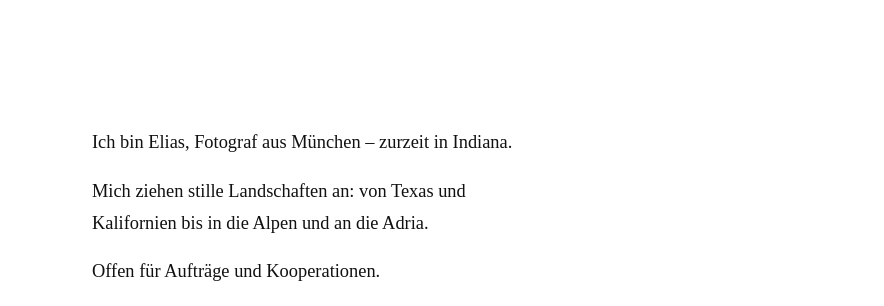
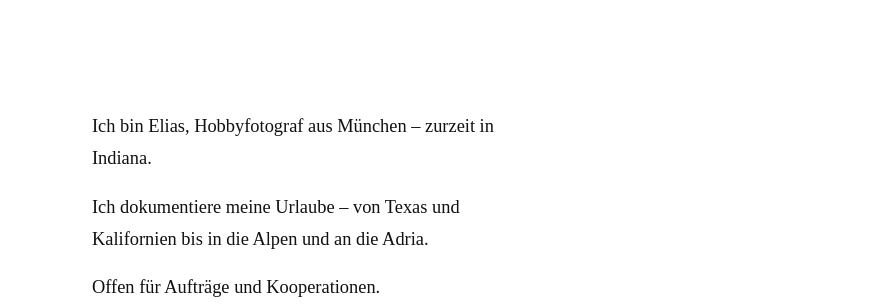
Before and after one commit to EliasDuerrwanger/Eliasduerrwanger.github.io, a plain HTML site: page about.html in a window 1280 px wide. Shown: the part 134-440 px from the top of the page, 396-1280 px from the left. Drawn offline with Linux system fonts and the light colour scheme.

Commit message:
Update about.html

```diff
--- a/about.html
+++ b/about.html
@@ -37,8 +37,8 @@
   <main class="about">
     <img class="about-portrait" src="images/portrait.jpg" alt="Portrait of Elias Dürrwanger">
     <div class="about-text">
-      <p>Ich bin Elias, Fotograf aus München – zurzeit in Indiana.</p>
-      <p>Mich ziehen stille Landschaften an: von Texas und Kalifornien bis in die Alpen und an die Adria.</p>
+      <p>Ich bin Elias, Hobbyfotograf aus München – zurzeit in Indiana.</p>
+      <p>Ich dokumentiere meine Urlaube – von Texas und Kalifornien bis in die Alpen und an die Adria.</p>
       <p>Offen für Aufträge und Kooperationen.</p>
       <p><a href="mailto:eliasduerrwanger@gmail.com">eliasduerrwanger@gmail.com</a></p>
       <p class="small">
```
